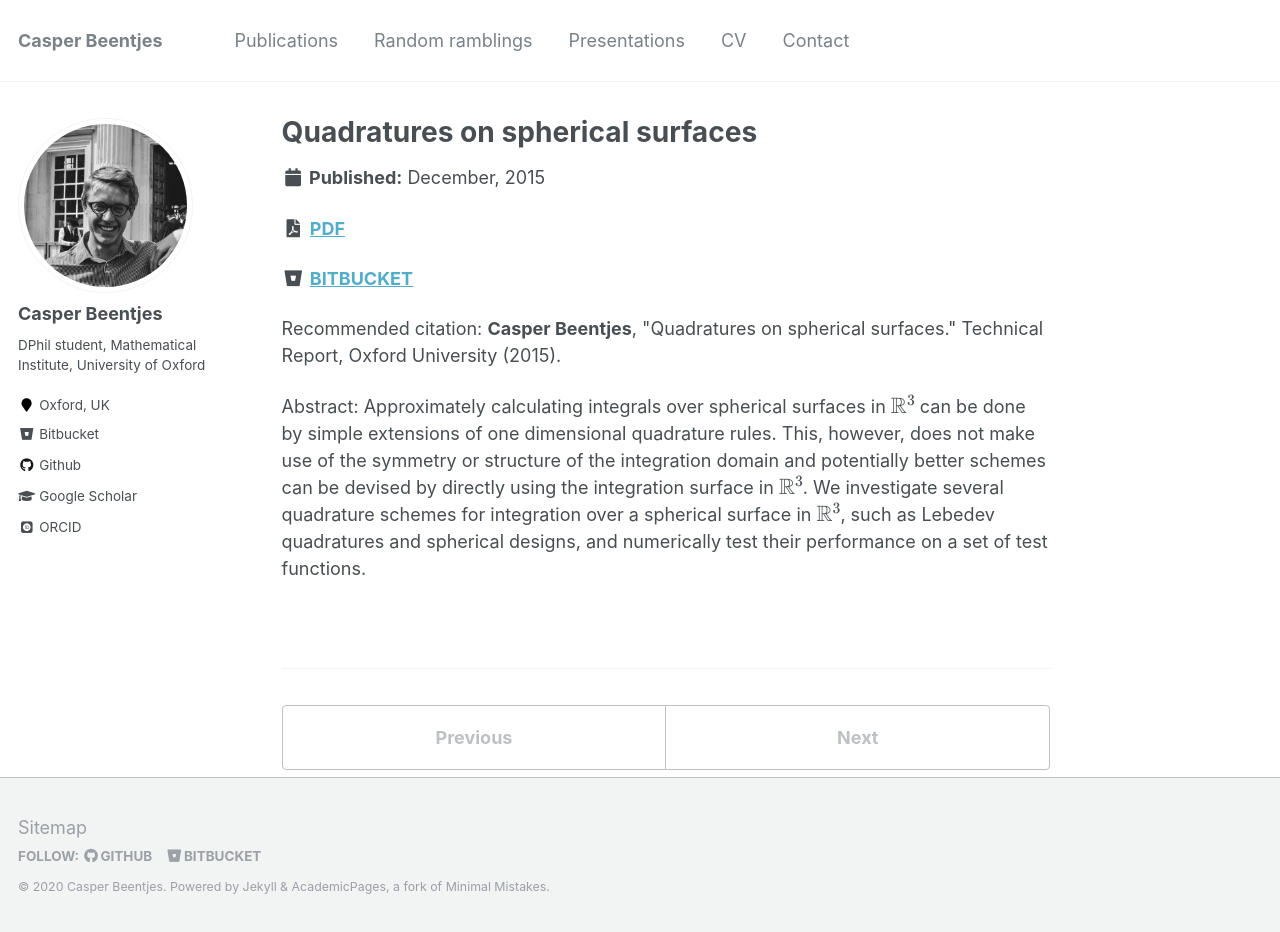
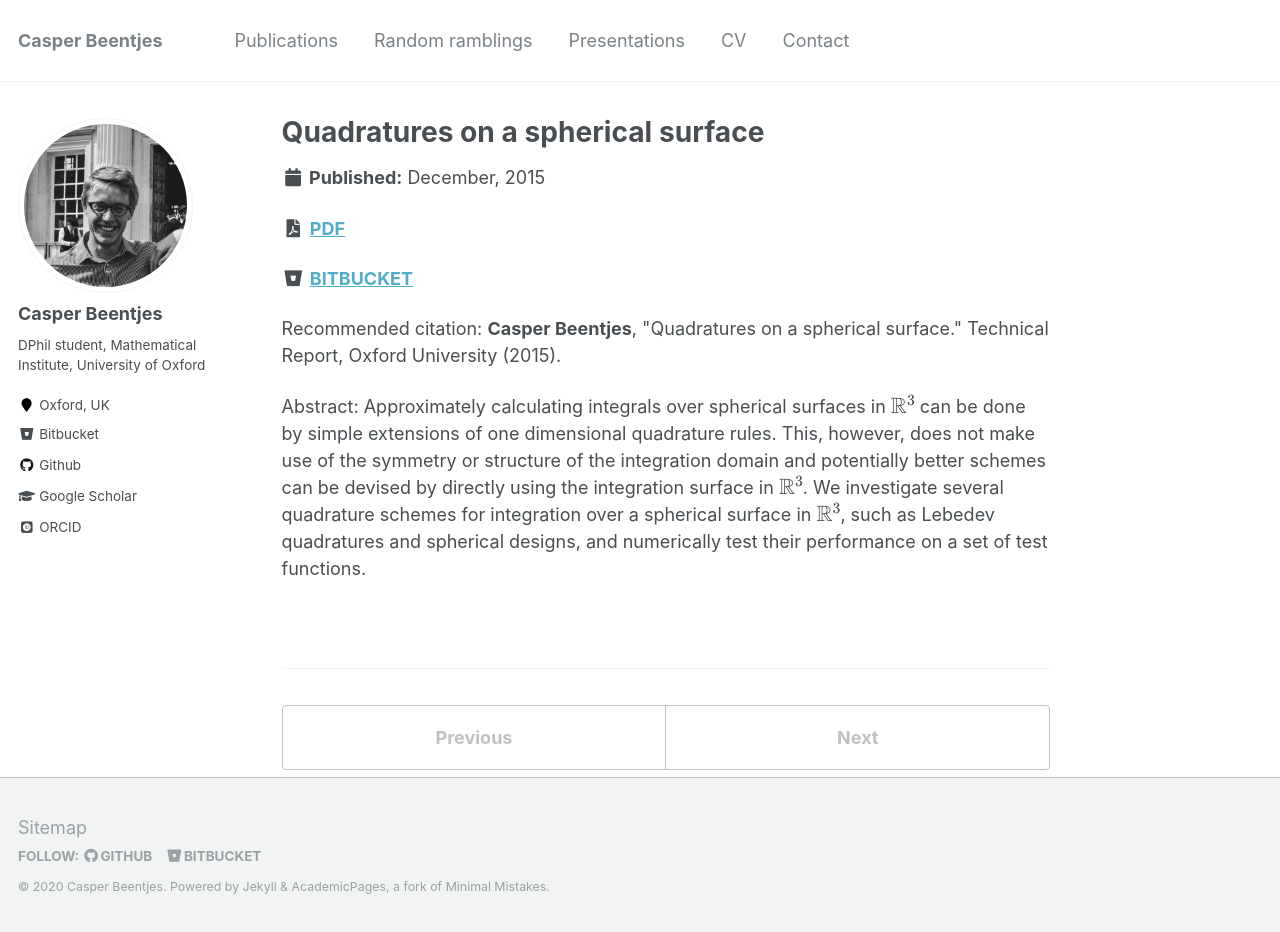
Before and after one commit to cbeentjes/cbeentjes.github.io, a Jekyll site: the page built from _notes/2015-12-Quadrature-Sphere.md, in a window 1280 px wide and 932 px high. Built offline with Jekyll 4.4.1, drawn with Linux system fonts in a browser that asks for light colours; some web fonts are replaced; formulas are drawn with MathJax 3.

Commit message:
Fix typo

```diff
--- a/_notes/2015-12-Quadrature-Sphere.md
+++ b/_notes/2015-12-Quadrature-Sphere.md
@@ -1,5 +1,5 @@
 ---
-title: 'Quadratures on spherical surfaces'
+title: 'Quadratures on a spherical surface'
 collection: Notes
 permalink: /notes/2015-Quadratrue-Sphere
 excerpt: ''
@@ -8,7 +8,7 @@ date: 2015-12-01
 paper_authors: '<b>Casper Beentjes</b>'
 preprinturl: 'https://cbeentjes.github.io/files/Ramblings/QuadratureSphere.pdf'
 bitbucket_url: 'https://bitbucket.org/CasperBeentjes/quadratures-on-unit-sphere'
-citation: ' <b>Casper Beentjes</b>, &quot;Quadratures on spherical surfaces.&quot; Technical Report, Oxford University (2015).'
+citation: ' <b>Casper Beentjes</b>, &quot;Quadratures on a spherical surface.&quot; Technical Report, Oxford University (2015).'
 ---
 Abstract:
 Approximately calculating integrals over spherical surfaces in $\mathbb{R}^3$ can be done by simple extensions of one dimensional quadrature rules. This, however, does not make use of the symmetry or structure of the integration domain and potentially better schemes can be devised by directly using the integration surface in $\mathbb{R}^3$. We investigate several quadrature schemes for integration over a spherical surface in $\mathbb{R}^3$, such as Lebedev quadratures and spherical designs, and numerically test their performance on a set of test functions.
```
